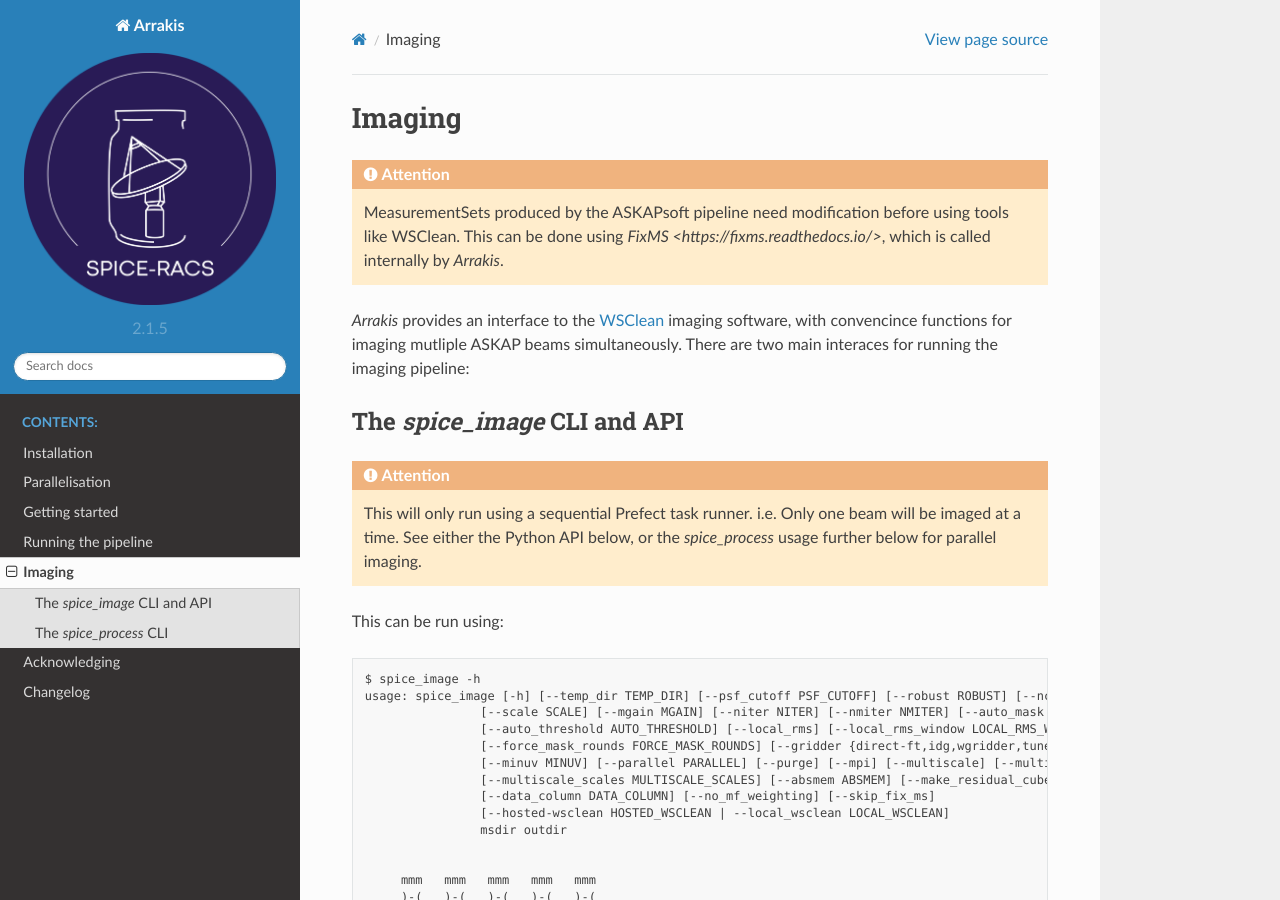
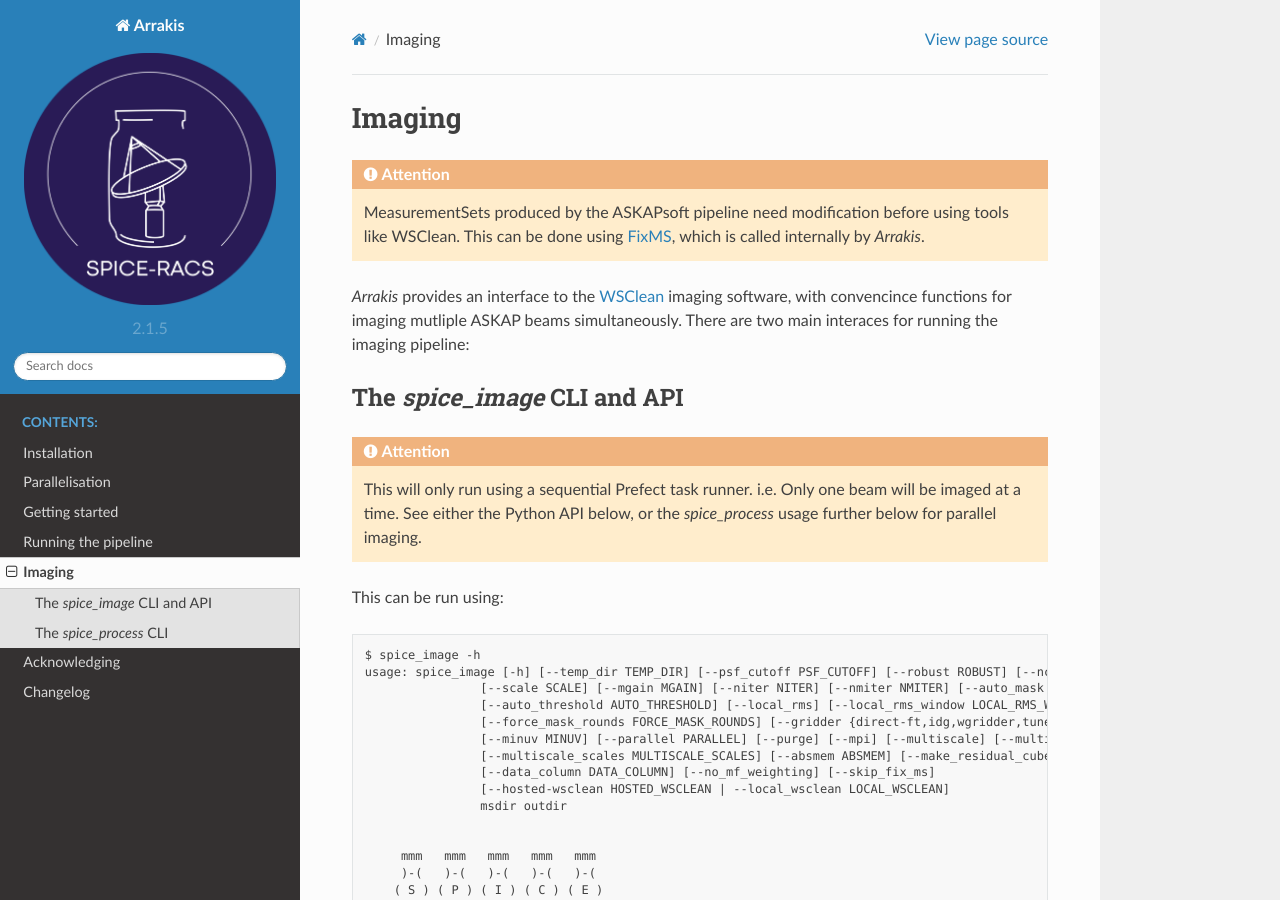
Before and after one commit to AlecThomson/arrakis, a Sphinx documentation site: the page built from docs/source/imaging.rst, in a window 1280 px wide and 900 px high. Built offline with Sphinx 7.4.7 and the Read the Docs theme 2.0.0, drawn with Linux system fonts in a browser that asks for light colours; pages that are not in the unit, such as notebooks, are missing from menus; the version number is read from the project's files by our own code.

Commit message:
Fix link

```diff
--- a/docs/source/imaging.rst
+++ b/docs/source/imaging.rst
@@ -3,7 +3,7 @@ Imaging
 
 .. attention::
 
-    MeasurementSets produced by the ASKAPsoft pipeline need modification before using tools like WSClean. This can be done using `FixMS <https://fixms.readthedocs.io/>`, which is called internally by *Arrakis*.
+    MeasurementSets produced by the ASKAPsoft pipeline need modification before using tools like WSClean. This can be done using `FixMS <https://fixms.readthedocs.io/>`_, which is called internally by *Arrakis*.
 
 *Arrakis* provides an interface to the `WSClean <https://wsclean.readthedocs.io/en/latest/>`_ imaging software, with convencince functions for imaging mutliple ASKAP beams simultaneously. There are two main interaces for running the imaging pipeline:
 
```
